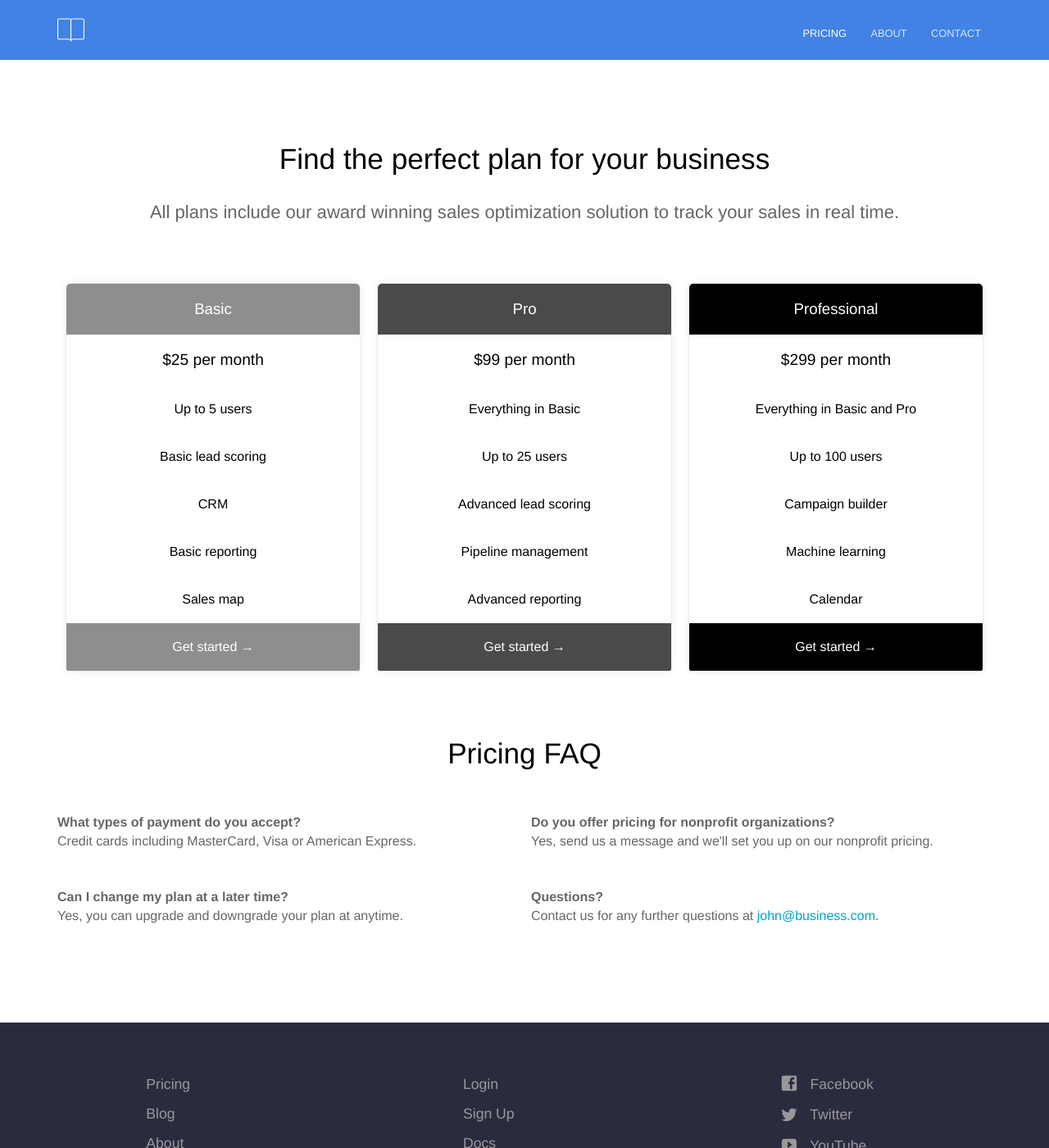
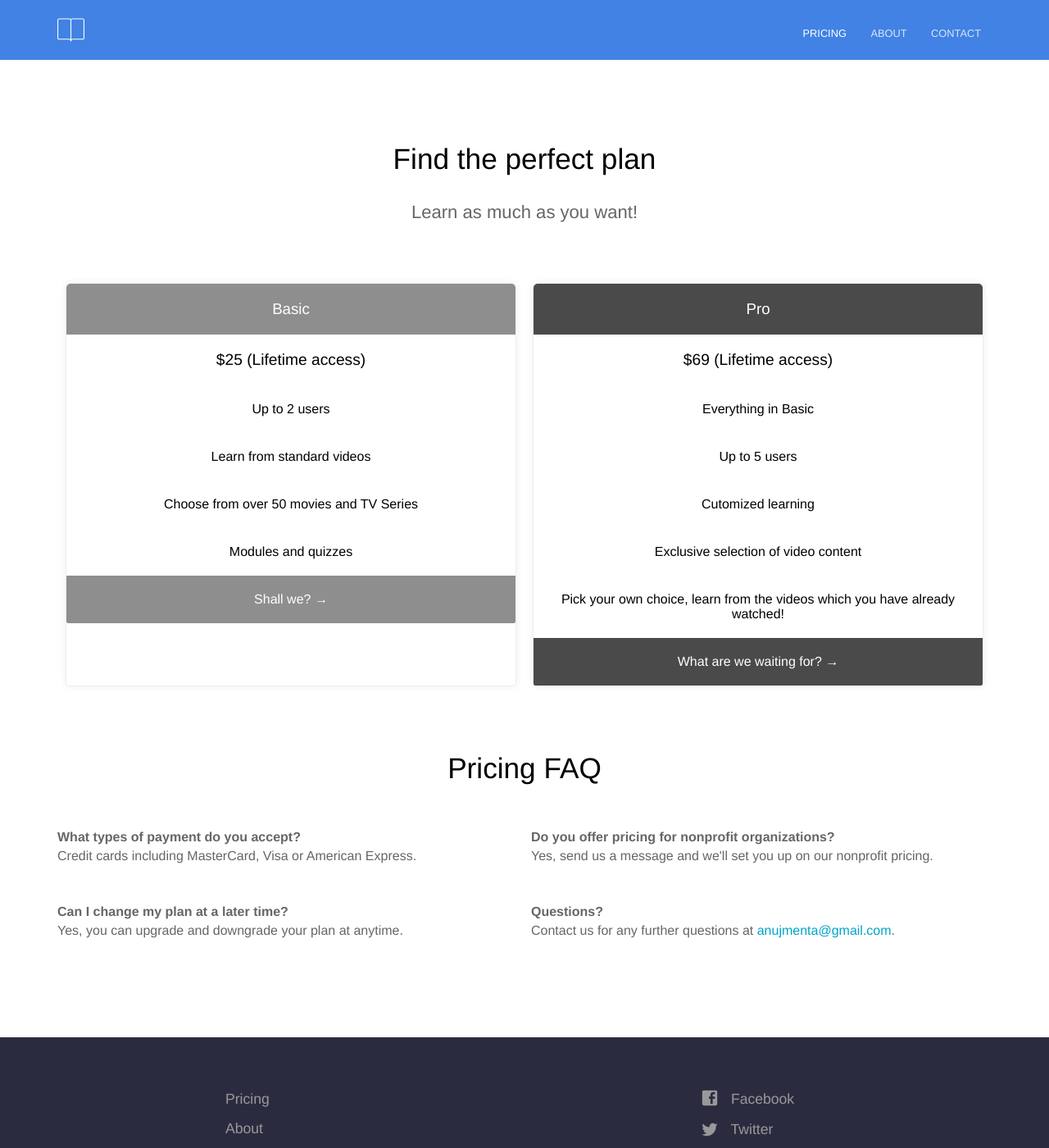
Before and after one commit to damocleseng/damocleseng.github.io, a Jekyll site: the page built from pricing.html, in a window 1280 px wide and 1400 px high. Shown: the whole window at 82% size. Built offline with Jekyll 4.4.1, drawn with Linux system fonts in a browser that asks for light colours.

Commit message:
more changes

```diff
--- a/pricing.html
+++ b/pricing.html
@@ -1,62 +1,42 @@
 ---
 title: Pricing
-heading: Find the perfect plan for your business
-description: All plans include our award winning sales optimization solution to track your sales in real time.
+heading: Find the perfect plan
+description: Learn as much as you want!
 pricing_table:
   - name: Basic
     color: "#8e8e8e"
     features:
-      - text: $25 per month
+      - text: $25 (Lifetime access)
         highlight: true
-      - text: Up to 5 users
+      - text: Up to 2 users
         highlight: false
-      - text: Basic lead scoring
+      - text: Learn from standard videos
         highlight: false
-      - text: CRM
+      - text: Choose from over 50 movies and TV Series
         highlight: false
-      - text: Basic reporting
-        highlight: false
-      - text: Sales map
+      - text: Modules and quizzes
         highlight: false
     call_to_action:
-      link: http://mysite.com?plan=basic
-      text: Get started
+      link: http://damocles.in/pricing/
+      text: Shall we?
   - name: Pro
     color: "#4a4a4a"
     features:
-      - text: $99 per month
+      - text: $69 (Lifetime access)
         highlight: true
       - text: Everything in Basic
         highlight: false
-      - text: Up to 25 users
+      - text: Up to 5 users
         highlight: false
-      - text: Advanced lead scoring
+      - text: Cutomized learning
         highlight: false
-      - text: Pipeline management
+      - text: Exclusive selection of video content
         highlight: false
-      - text: Advanced reporting
+      - text: Pick your own choice, learn from the videos which you have already watched!
         highlight: false
     call_to_action:
-      link: http://mysite.com?plan=pro
-      text: Get started
-  - name: Professional
-    color: "#000000"
-    features:
-      - text: $299 per month
-        highlight: true
-      - text: Everything in Basic and Pro
-        highlight: false
-      - text: Up to 100 users
-        highlight: false
-      - text: Campaign builder
-        highlight: false
-      - text: Machine learning
-        highlight: false
-      - text: Calendar
-        highlight: false
-    call_to_action:
-      link: http://mysite.com?plan=professional
-      text: Get started
+      link: http://damocles.in/pricing/
+      text: What are we waiting for?
 faq:
   - question: What types of payment do you accept?
     answer: Credit cards including MasterCard, Visa or American Express.
@@ -65,7 +45,7 @@ faq:
   - question: Do you offer pricing for nonprofit organizations?
     answer: Yes, send us a message and we'll set you up on our nonprofit pricing.
   - question: Questions?
-    answer: Contact us for any further questions at <a href="#">john@business.com</a>.
+    answer: Contact us for any further questions at <a href="#">anujmenta@gmail.com</a>.
 ---
 <div class="plans">
 	{% for plan in page.pricing_table %}
```
Also changed, not shown: _data/footer.yml (+24 -24 lines), 2 other files.
